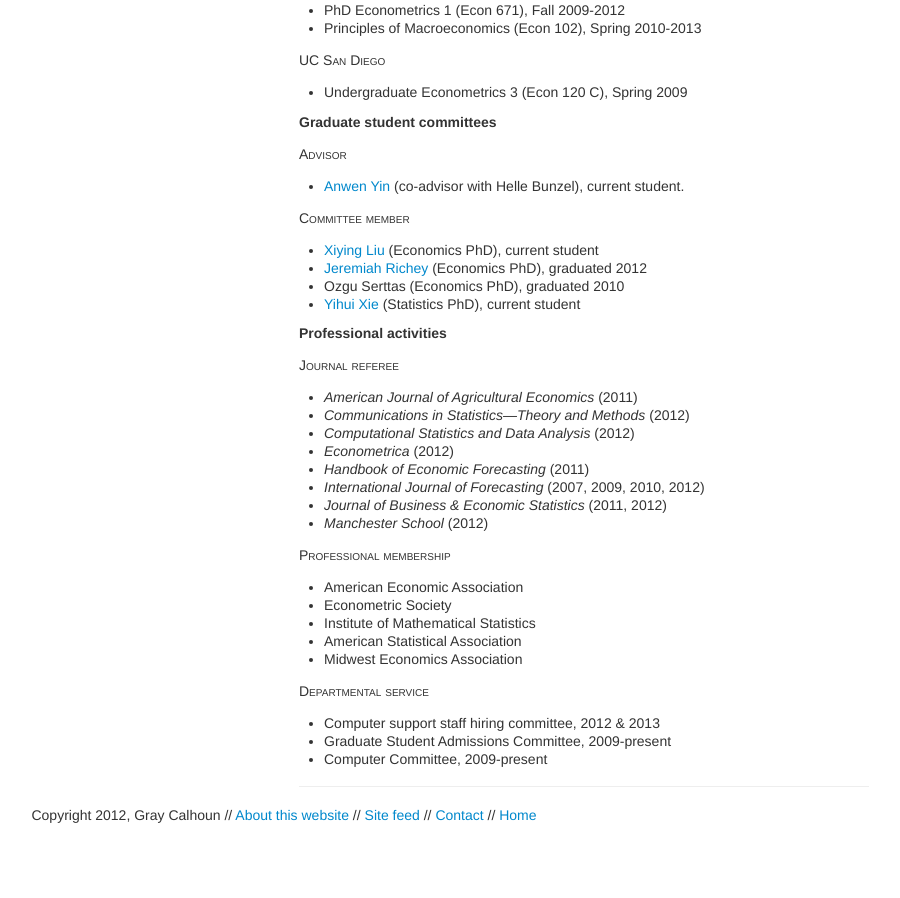
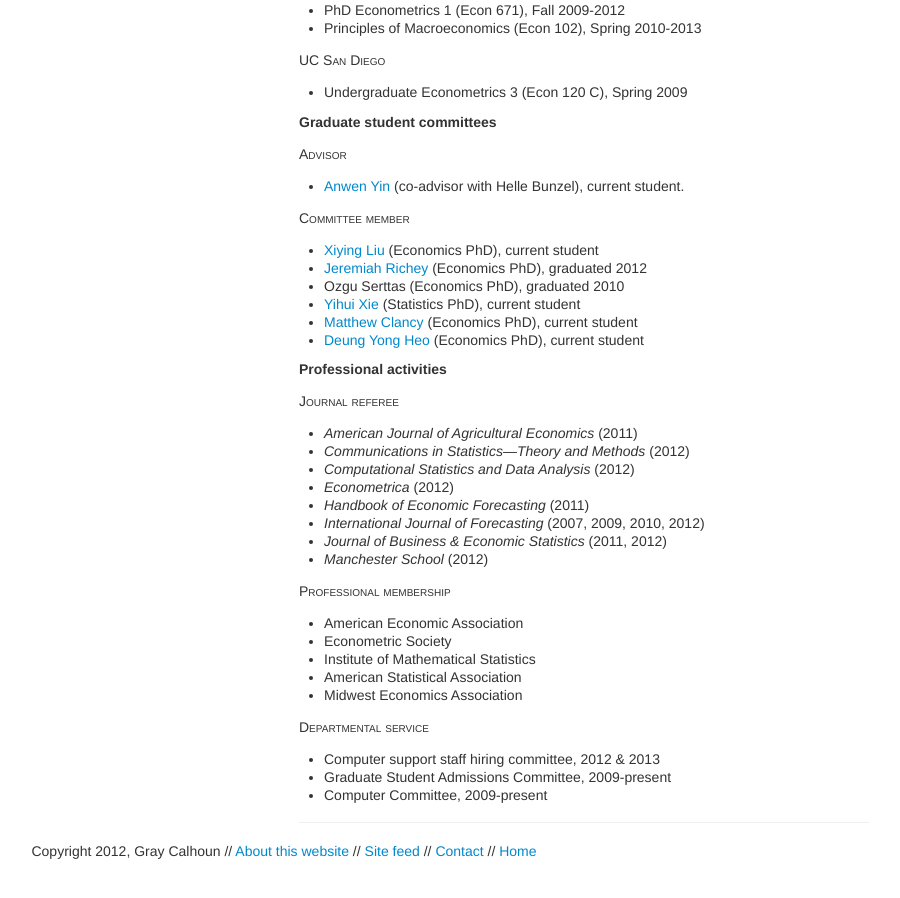
Before and after one commit to mmkuang/grayclhn.github.io, a Jekyll site: the page built from cv.md, in a window 1280 px wide and 900 px high, scrolled down 1850 px. Shown: the whole window, without its empty margins (356-1256 px from the left). Built offline with Jekyll 4.4.1, drawn with Linux system fonts in a browser that asks for light colours; before the commit the page ends 2714 px from its top, so only the background shows below that.

Commit message:
Add current PhD students to CV

```diff
--- a/cv.md
+++ b/cv.md
@@ -111,9 +111,11 @@ Graduate student committees
 
 ### Committee member
 * [Xiying Liu](http://www.econ.iastate.edu/people/graduate-students/liu-xiying) (Economics PhD), current student
-* [Jeremiah Richey](https://sites.google.com/a/iastate.edu/jeremiah-richey) (Economics PhD), graduated 2012
+* [Jeremiah Richey](http://sites.google.com/a/iastate.edu/jeremiah-richey) (Economics PhD), graduated 2012
 * Ozgu Serttas (Economics PhD), graduated 2010
 * [Yihui Xie](http://yihui.name/) (Statistics PhD), current student
+* [Matthew Clancy](http://www.econ.iastate.edu/people/graduate-students/clancy-matthew) (Economics PhD), current student
+* [Deung Yong Heo](http://www.econ.iastate.edu/people/graduate-students/heo-deung-yong) (Economics PhD), current student
 
 Professional activities
 -----------------------
```
